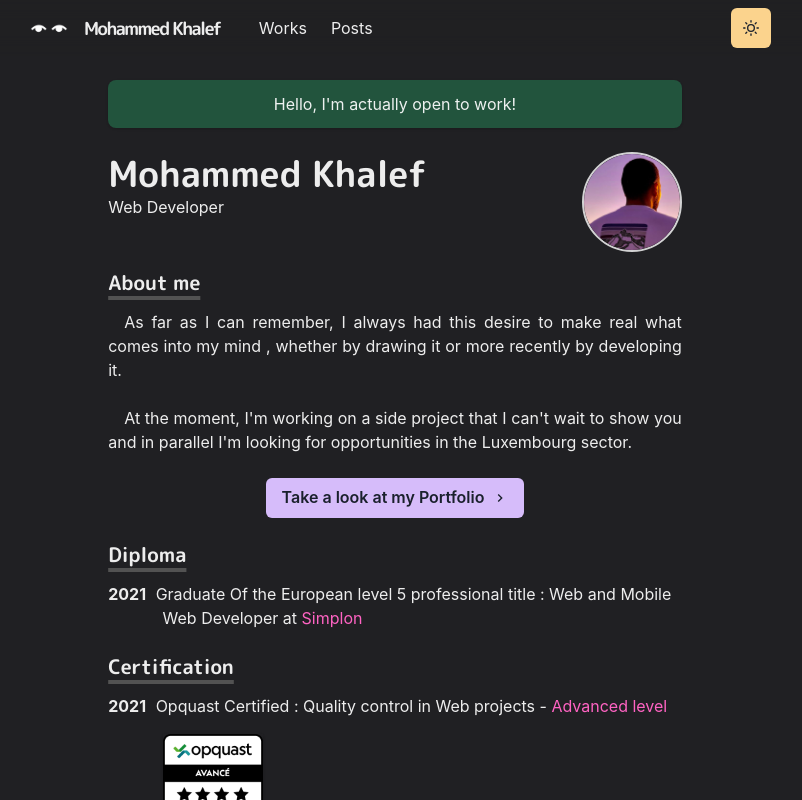
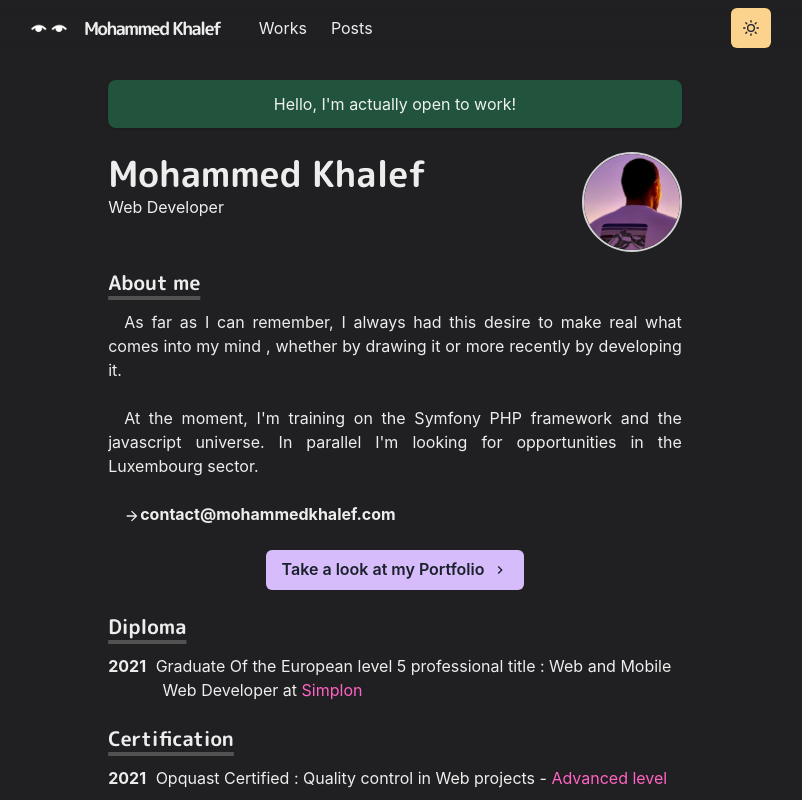
Before and after one commit to eyeschico/portfolio, a Next.js app: page / in a window 1280 px wide. Shown: the top 800 px of the page, without its empty margins (245-1047 px from the left). Built offline with nearby package versions, Linux system fonts and the light colour scheme.

Commit message:
add mail and change text

```diff
--- a/pages/index.js
+++ b/pages/index.js
@@ -12,7 +12,7 @@ import {
   Icon,
   SimpleGrid,
 } from '@chakra-ui/react'
-import { ChevronRightIcon } from '@chakra-ui/icons'
+import { ChevronRightIcon, ArrowForwardIcon } from '@chakra-ui/icons'
 import Layout from '../components/layouts/article'
 import Section from '../components/section'
 import Paragraph from '../components/paragraph'
@@ -75,7 +75,11 @@ const Home = () => {
           </Paragraph>
 
           <Paragraph>
-            At the moment, I&apos;m working on a side project that I can&apos;t wait to show you and in parallel I&apos;m looking for opportunities in the Luxembourg sector.
+            At the moment, I'm training on the Symfony PHP framework and the javascript universe. In parallel I&apos;m looking for opportunities in the Luxembourg sector.
+          </Paragraph>
+
+          <Paragraph>
+            <strong><ArrowForwardIcon/>contact@mohammedkhalef.com</strong>
           </Paragraph>
 
           <Box align="center" my={4}>
```
